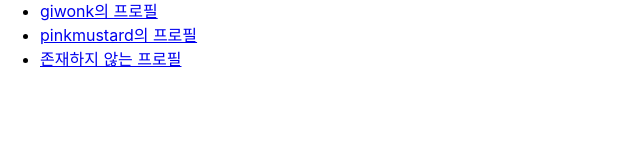
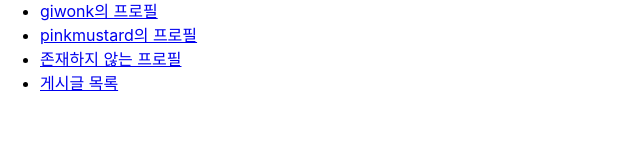
Before and after one commit to wannabefrontdeveloper/ReactRouter, a React (Create React App) app: page / in a window 1280 px wide. Shown: the part 155-300 px from the top of the page, without its empty margins (0-640 px from the left). Built offline with nearby package versions, Linux system fonts and the light colour scheme.

Commit message:
게시글 목록으로 가는 링크를 추가하였습니다.

```diff
--- a/src/pages/Home.js
+++ b/src/pages/Home.js
@@ -18,6 +18,9 @@ const Home = () => {
         <li>
           <Link to="/profiles/void">존재하지 않는 프로필</Link>
         </li>
+        <li>
+          <Link to="/articles">게시글 목록</Link>
+        </li>
       </ul>
     </div>
   );
```
